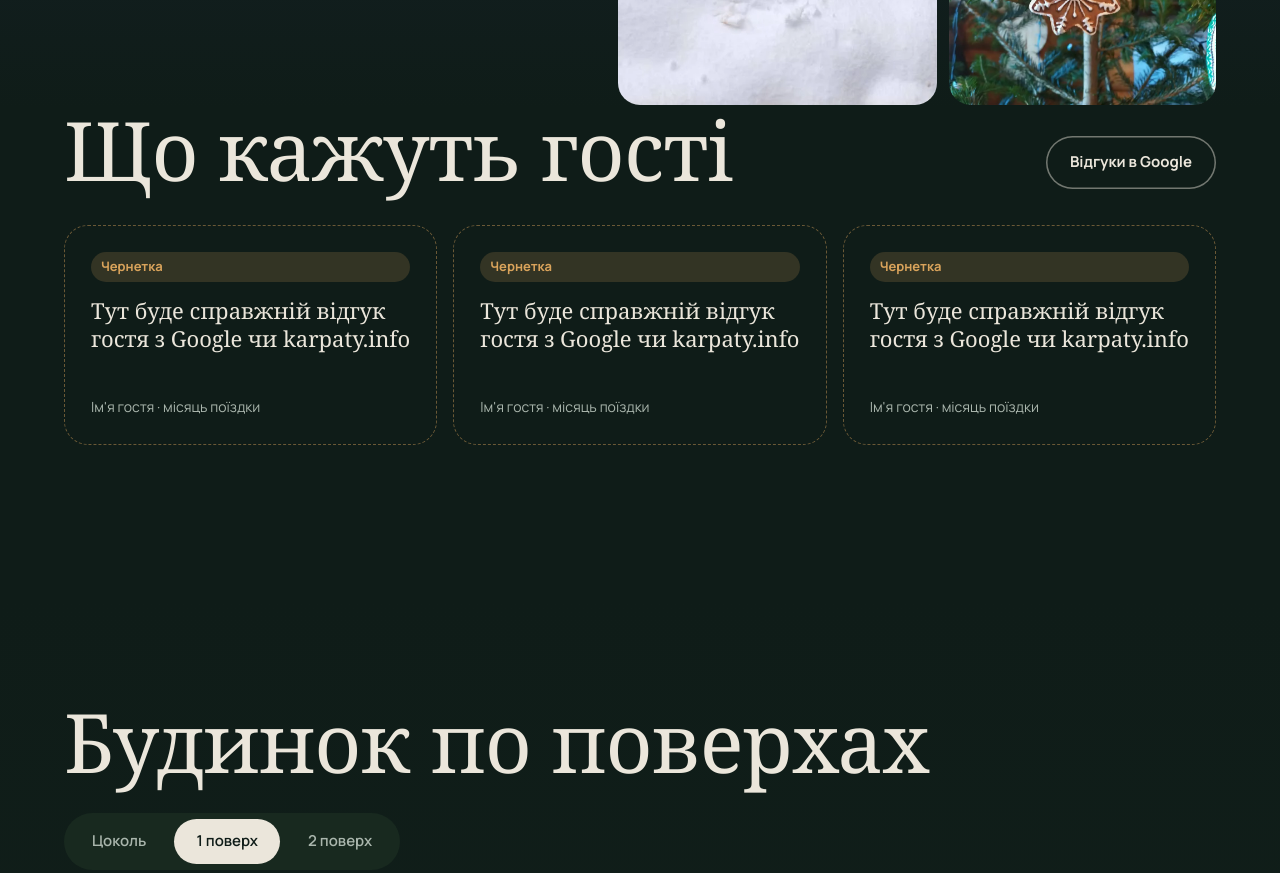
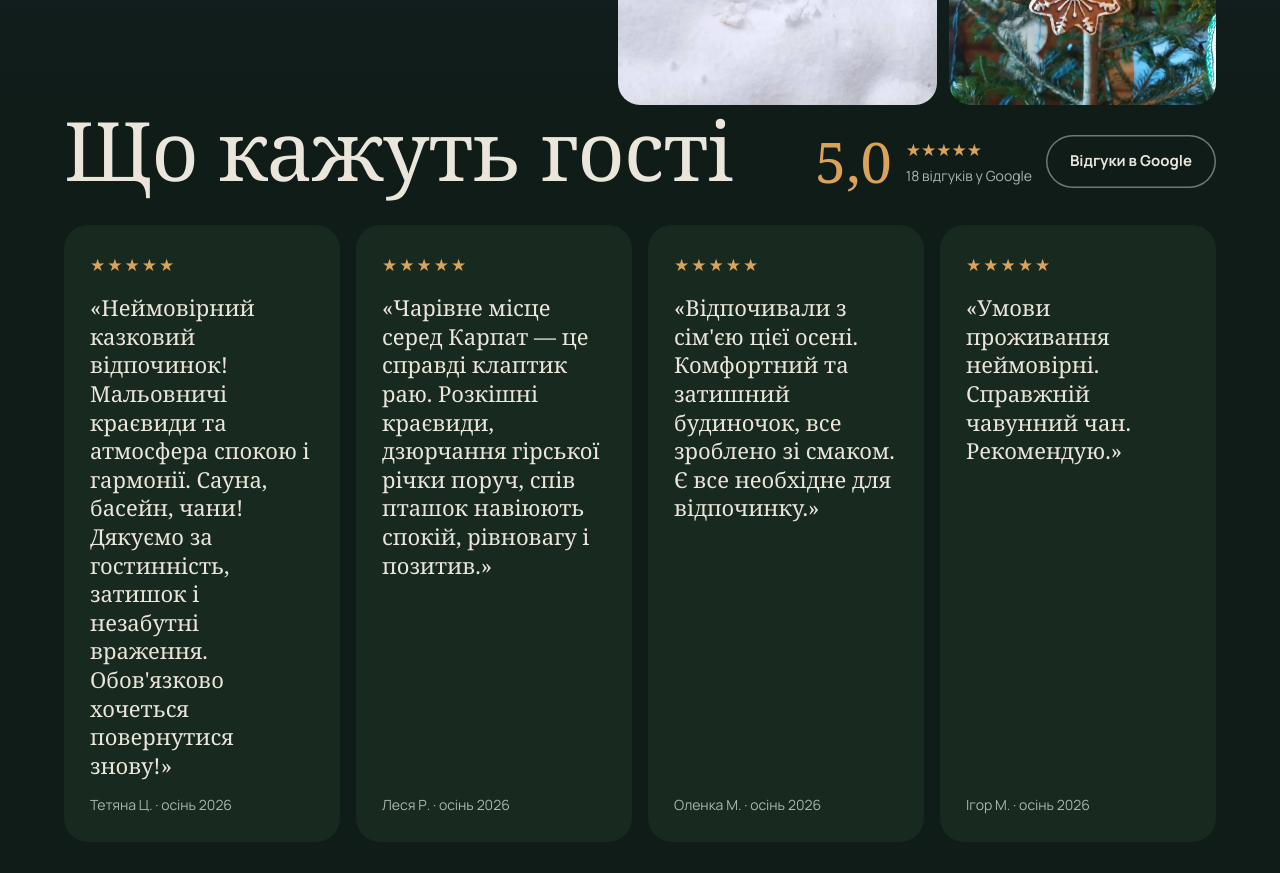
Before and after one commit to NazarLakusta/intermezzo, a plain HTML site: page index.html in a window 1280 px wide. Shown: the part 6160-7033 px from the top of the page. Drawn offline with Linux system fonts and the light colour scheme; a web font is replaced by a local one.

Commit message:
Відгуки з Google: рейтинг 5,0 (18) і 4 відгуки
Co-Authored-By: Claude Opus 5.5 <noreply@anthropic.com>
Claude-Session: https://claude.ai/code/session_01421K3UQnf1dQbGf9wKXNH4

```diff
--- a/index.html
+++ b/index.html
@@ -154,7 +154,8 @@ h3{font:400 clamp(26px,2.6vw,36px)/1.1 var(--display)}
 .rev-head{display:flex;justify-content:space-between;align-items:flex-end;gap:20px;flex-wrap:wrap;margin-bottom:36px}
 .rating{display:flex;align-items:center;gap:14px}
 .rating b{font:400 56px/1 var(--display);color:var(--honey)}
-.rev-track{display:grid;grid-template-columns:repeat(3,1fr);gap:16px}
+.rev-track{display:grid;grid-template-columns:repeat(4,1fr);gap:16px}
+@media(max-width:1200px) and (min-width:861px){.rev-track{grid-template-columns:repeat(2,1fr)}}
 .rev{border-radius:24px;padding:26px;background:var(--moss);display:flex;flex-direction:column;gap:14px;min-height:220px}
 .rev.ph{background:transparent;border:1.5px dashed rgba(217,163,91,.45)}
 .rev .stars{color:var(--honey);letter-spacing:2px}
@@ -833,9 +834,14 @@ const CONFIG = {
   heroVideo: '',           // 'video/hero.mp4' — AI-відео на першому екрані
   urgency: '',             // напр. 'Новий рік: залишилось 2 вільні номери' — порожньо = сховано
   borderFormUrl: '',       // посилання на зразок заяви для прикордонної зони
-  googleReviewsUrl: 'https://maps.app.goo.gl/7FRZ2gowz24cJ1EM6',
-  rating: null,            // напр. {score: '4,9', count: 27}
-  reviews: [],             // [{text:'...', name:'Олена, Київ', when:'січень 2026'}]
+  googleReviewsUrl: 'https://maps.google.com/?cid=14927702020516053199',
+  rating: {score: '5,0', count: 18},
+  reviews: [
+    {text: 'Неймовірний казковий відпочинок! Мальовничі краєвиди та атмосфера спокою і гармонії. Сауна, басейн, чани! Дякуємо за гостинність, затишок і незабутні враження. Обов\'язково хочеться повернутися знову!', name: 'Тетяна Ц.', when: 'осінь 2026'},
+    {text: 'Чарівне місце серед Карпат — це справді клаптик раю. Розкішні краєвиди, дзюрчання гірської річки поруч, спів пташок навіюють спокій, рівновагу і позитив.', name: 'Леся Р.', when: 'осінь 2026'},
+    {text: 'Відпочивали з сім\'єю цієї осені. Комфортний та затишний будиночок, все зроблено зі смаком. Є все необхідне для відпочинку.', name: 'Оленка М.', when: 'осінь 2026'},
+    {text: 'Умови проживання неймовірні. Справжній чавунний чан. Рекомендую.', name: 'Ігор М.', when: 'осінь 2026'},
+  ],
   winterImages: {},        // {'svitanok':'img/w-svitanok.webp', 'basejn-ranok':'img/w-chan.webp', ...}
 };
 
```
